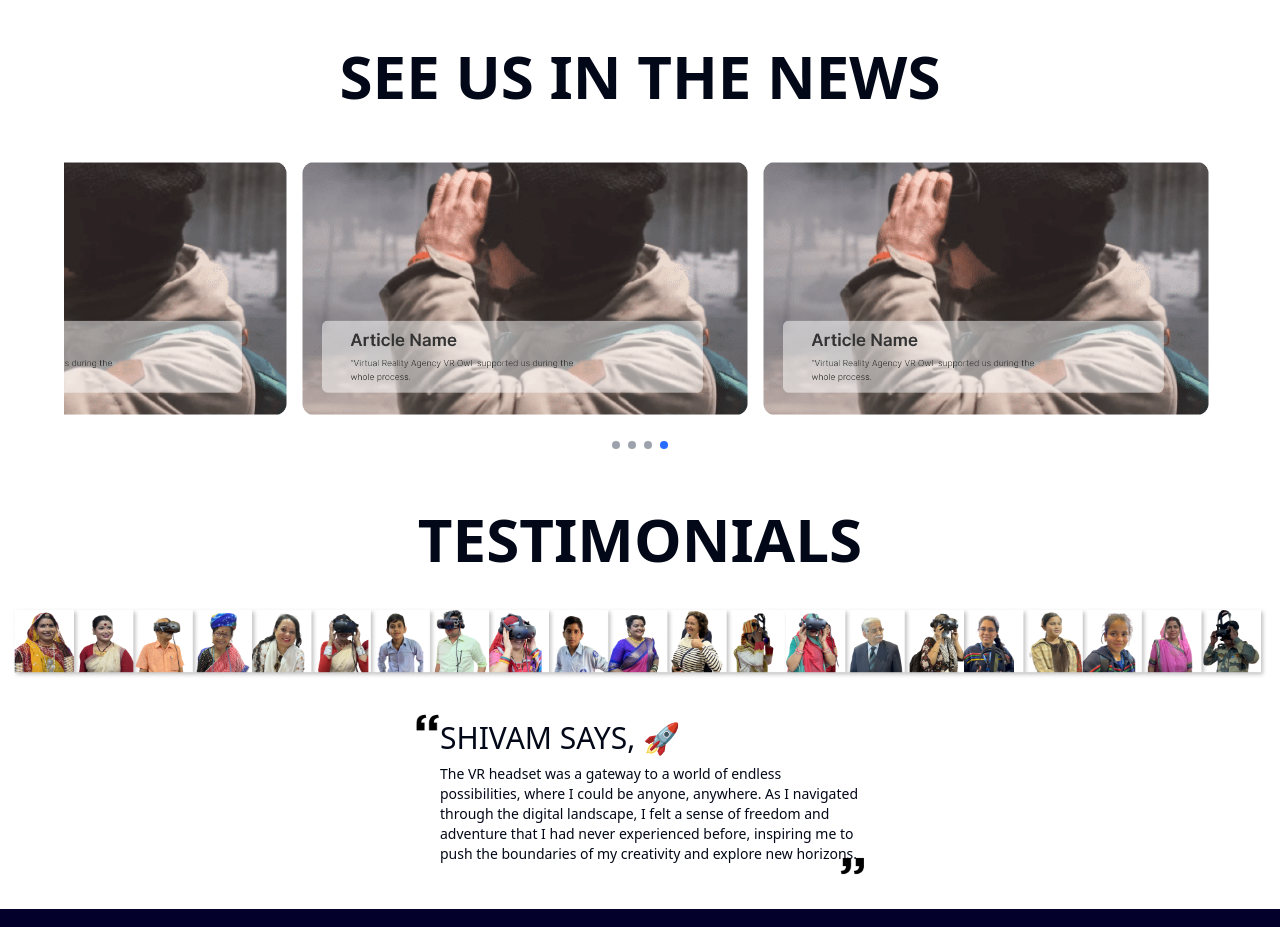
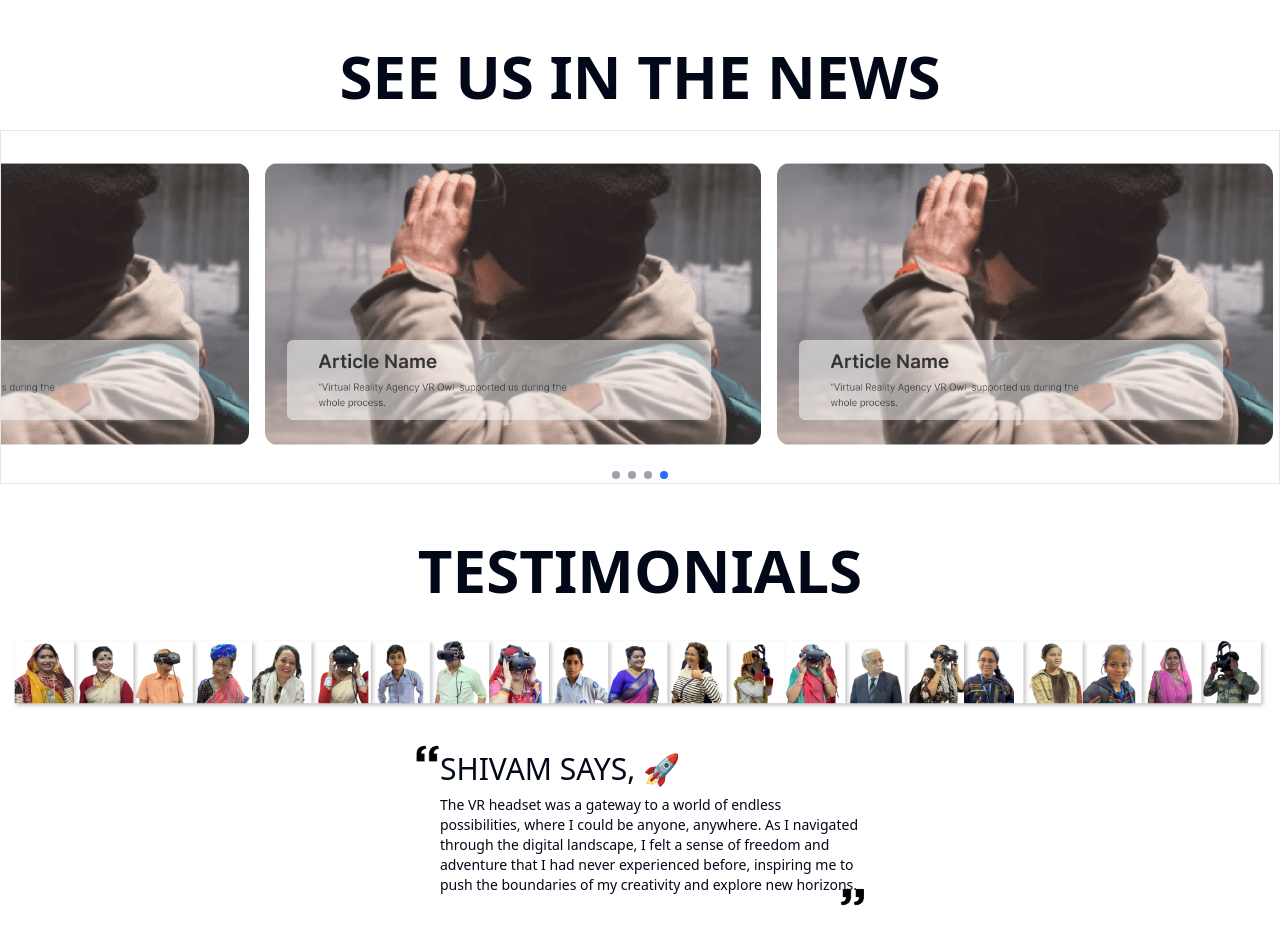
Before and after one commit to sudhanshusmith/Invoxel_main_web, a React (Vite) app: page / in a window 1280 px wide. Shown: the part 6520-7447 px from the top of the page. Built offline with nearby package versions, Linux system fonts and the light colour scheme.

Commit message:
removed and trim space from news section and did full screen as per figma design

```diff
--- a/src/pages/Home/News/SeeinNews.jsx
+++ b/src/pages/Home/News/SeeinNews.jsx
@@ -43,7 +43,7 @@ function SeeinNews() {
   return (
     <>
       <NormalHeading text="See Us In the News" />
-      <div className="px-4 md:px-16 py-8 relative">
+      <div className="py-8 relative border">
         <Slider ref={sliderRef} {...settings}>
           {Array.from({ length: 4 }, (_, i) => i + 1).map((item) => (
             <div key={item} className="px-2 outline-none">
```
